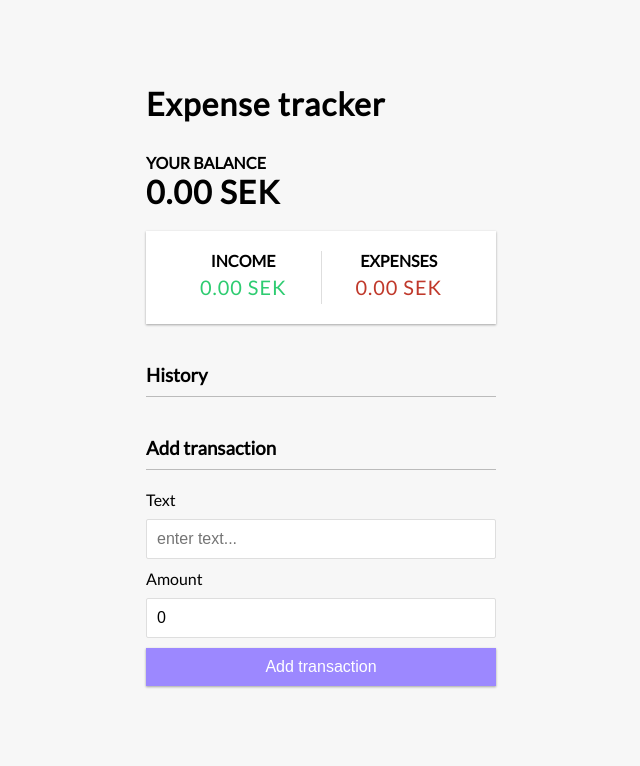
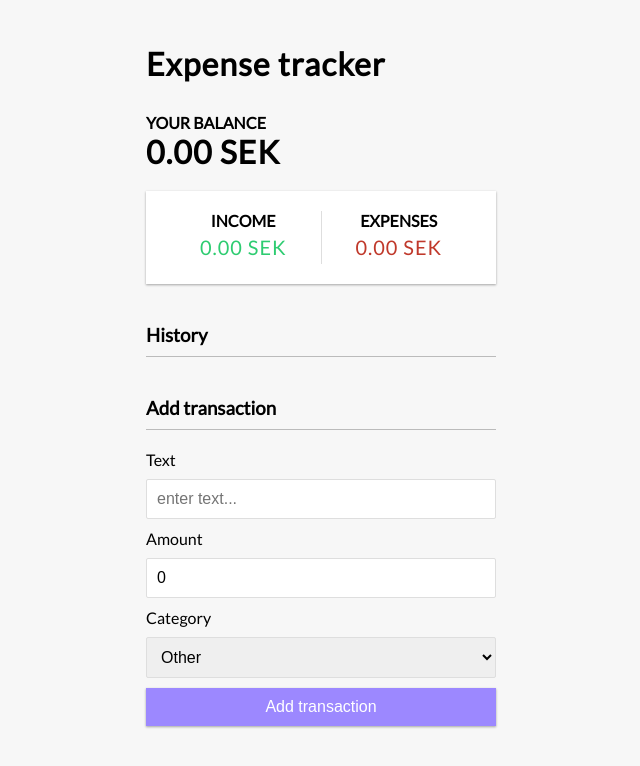
Before and after one commit to mbar47/expensetracker-react, a React (Create React App) app: page / in a window 1280 px wide. Shown: the top 766 px of the page, without its empty margins (319-959 px from the left). Built offline with nearby package versions, Linux system fonts and the light colour scheme.

Commit message:
added category

```diff
--- a/src/App.css
+++ b/src/App.css
@@ -78,7 +78,8 @@ label {
 }
 
 input[type="text"],
-input[type="number"] {
+input[type="number"],
+select {
   border: 1px solid #dedede;
   border-radius: 2px;
   display: block;
--- a/src/components/AddTransaction.js
+++ b/src/components/AddTransaction.js
@@ -4,6 +4,7 @@ import { GlobalContext } from "../context/GlobalState";
 export const AddTransaction = () => {
   const [text, setText] = useState("");
   const [amount, setAmount] = useState(0);
+  const [category, setCategory] = useState("other");
 
   const { addTransaction } = useContext(GlobalContext);
 
@@ -14,6 +15,7 @@ export const AddTransaction = () => {
       id: Math.floor(Math.random() * 100000000),
       text: text,
       amount: +amount,
+      category: category,
     };
 
     addTransaction(newTransaction);
@@ -43,6 +45,21 @@ export const AddTransaction = () => {
             placeholder="enter amount"
           />
         </div>
+        <div className="form-control">
+          <label htmlFor="category">Category</label>
+          <select
+            value={category}
+            onChange={(e) => setCategory(e.target.value)}
+            id="category"
+          >
+            <option value="Other">Other</option>
+            <option value="Income">Income</option>
+            <option value="Food">Food</option>
+            <option value="Junk">Junk</option>
+            <option value="Hobby">Hobby</option>
+            <option value="Housing cost">Housing cost</option>
+          </select>
+        </div>
         <button className="btn">Add transaction</button>
       </form>
     </div>
--- a/src/components/Transaction.js
+++ b/src/components/Transaction.js
@@ -11,7 +11,7 @@ export const Transaction = ({ transaction }) => {
         {sign}
         {Math.abs(transaction.amount)} SEK
       </span>
-      <span>kategori</span>
+      <span>{transaction.category}</span>
       <button
         className="delete-btn"
         onClick={() => deleteTransaction(transaction.id)}
```
